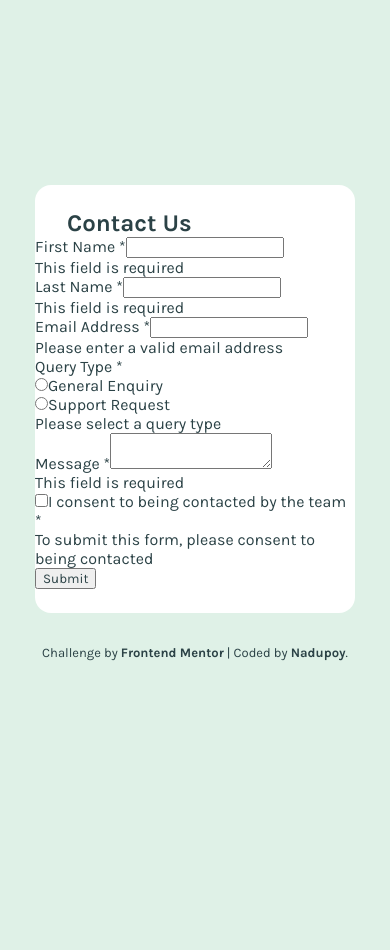
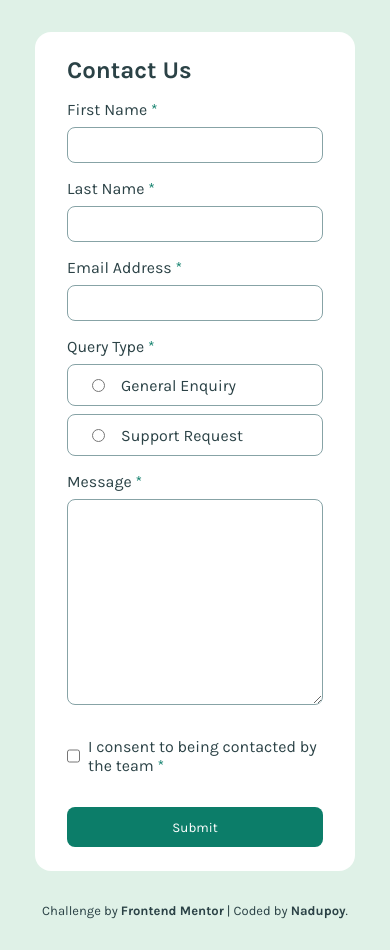
Before and after one commit to nadupoy/Frontend-Mentor---Contact-Form-Angular-, an Angular app: page / in a window 390 px wide. Before the commit the page ends 844 px from the top, so only its background shows below. Built offline with nearby package versions, Linux system fonts and the light colour scheme.

Commit message:
Added styling for mobile devices.

```diff
--- a/src/app/contact-form/contact-form.component.css
+++ b/src/app/contact-form/contact-form.component.css
@@ -0,0 +1,96 @@
+/* Mobile Devices */
+@media screen and (min-width: 320px) {
+  form {
+    width: 80%;
+    display: flex;
+    flex-direction: column;
+    margin: auto;
+  }
+
+  .name {
+    display: flex;
+    flex-direction: column;
+  }
+
+  label[for="firstName"],
+  label[for="lastName"],
+  label[for="emailAddress"],
+  label[for="message"] {
+    margin-top: 16px;
+    margin-bottom: 8px;
+  }
+
+  input[type="text"],
+  input[type="email"] {
+    height: 32px;
+    border: 1px solid var(--grey-500-medium);
+    border-radius: 8px;
+    padding-left: 8px;
+  }
+
+  input[type="text"]:hover,
+  input[type="email"]:hover {
+    cursor: pointer;
+  }
+
+  .error-message {
+    display: none;
+  }
+
+  .query-type {
+    margin-top: 16px;
+  }
+
+  .query-option {
+    margin-top: 8px;
+    height: 40px;
+    border: 1px solid var(--grey-500-medium);
+    border-radius: 8px;
+    display: flex;
+    align-items: center;
+  }
+
+  .query-option > input[type="radio"] {
+    margin-left: 24px;
+    margin-right: 16px;
+  }
+
+  .query-option:hover,
+  .query-option > label:hover,
+  .query-option > input[type="radio"]:hover {
+    cursor: pointer;
+  }
+
+  span {
+    color: var(--green-600-medium);
+  }
+
+  textarea {
+    height: 200px;
+    border: 1px solid var(--grey-500-medium);
+    border-radius: 8px;
+    margin-bottom: 32px;
+  }
+
+  .checkbox-consent {
+    display: flex;
+    flex-direction: row;
+    margin-bottom: 32px;
+  }
+
+  .checkbox-consent > input[type="checkbox"] {
+    margin-right: 8px;
+  }
+
+  input[type="submit"] {
+    height: 40px;
+    border-radius: 8px;
+    color: var(--white);
+    border: none;
+    background-color: var(--green-600-medium);
+  }
+
+  input[type="submit"]:hover {
+    cursor: pointer;
+  }
+}
```
